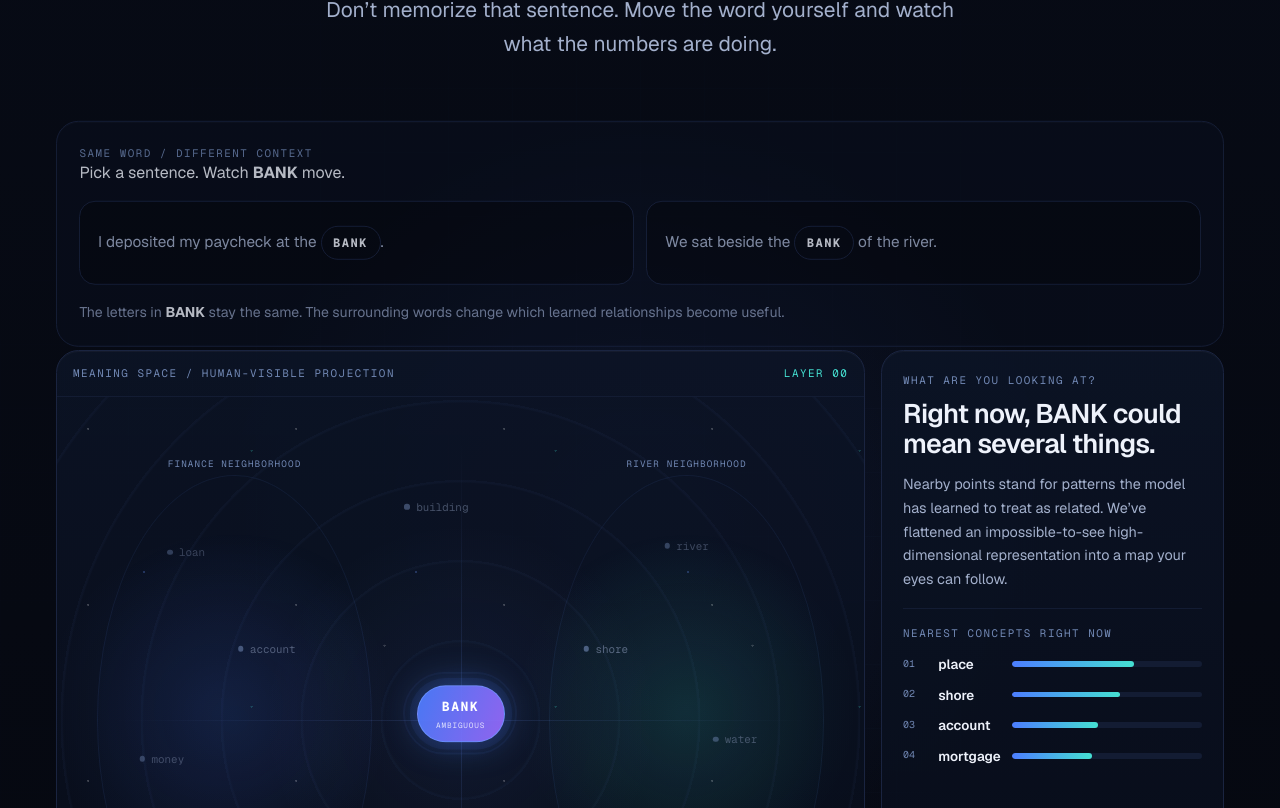
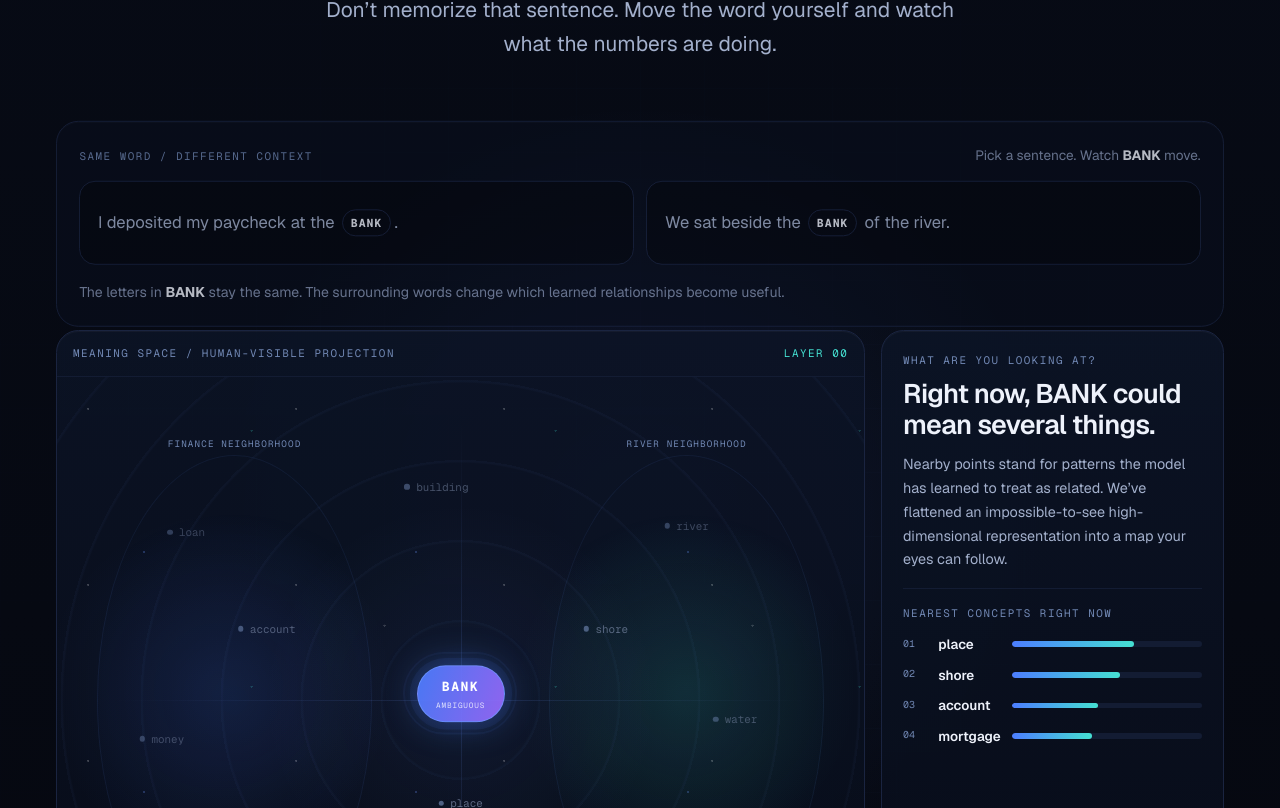
Before and after one commit to canukguy1974/colinsai, a Next.js app: page /investigations/black-box in a window 1280 px wide. Shown: the part 1032-1840 px from the top of the page. Built offline with nearby package versions, Linux system fonts and the light colour scheme.

Commit message:
style: polish meaning space teaching interactions

```diff
--- a/src/components/investigations/MeaningSpace.module.css
+++ b/src/components/investigations/MeaningSpace.module.css
@@ -54,6 +54,27 @@
   text-transform: uppercase;
 }
 
+.chooserTopline {
+  display: flex;
+  flex-wrap: wrap;
+  align-items: baseline;
+  justify-content: space-between;
+  gap: 0.7rem 1.5rem;
+}
+
+.chooserTopline p {
+  margin: 0;
+}
+
+.chooserTopline p:last-child {
+  font-size: 0.85rem;
+  color: var(--color-dim);
+}
+
+.chooserTopline strong {
+  color: var(--color-ink);
+}
+
 .contextButtons {
   display: grid;
   gap: 0.8rem;
@@ -62,11 +83,8 @@
 
 .contextButton {
   position: relative;
-  display: grid;
+  display: block;
   min-height: 5.25rem;
-  grid-template-columns: 1fr auto;
-  align-items: center;
-  gap: 1rem;
   overflow: hidden;
   border: 1px solid var(--color-line);
   border-radius: 1rem;
@@ -91,25 +109,25 @@
   border-color: #2a3963;
 }
 
-.contextButton span,
-.contextButton strong {
+.contextButton > span {
   position: relative;
   z-index: 1;
-}
-
-.contextButton span {
-  font-size: 0.96rem;
-  line-height: 1.55;
+  display: block;
+  font-size: clamp(0.95rem, 0.9rem + 0.18vw, 1.04rem);
+  line-height: 1.65;
 }
 
 .contextButton strong {
+  display: inline-block;
+  margin-inline: 0.22rem;
   border: 1px solid var(--color-line);
   border-radius: 999px;
-  padding: 0.5rem 0.72rem;
+  padding: 0.18rem 0.46rem;
   font-family: var(--font-mono);
-  font-size: 0.76rem;
-  letter-spacing: 0.12em;
+  font-size: 0.72rem;
+  letter-spacing: 0.09em;
   color: var(--color-ink);
+  transform: translateY(-0.03rem);
 }
 
 .contextActive {
@@ -124,6 +142,7 @@
 .contextActive strong {
   border-color: rgb(69 224 210 / 0.35);
   color: var(--color-cyan);
+  box-shadow: 0 0 1.2rem rgb(69 224 210 / 0.08);
 }
 
 .contextHint {
@@ -380,6 +399,10 @@
   accent-color: var(--color-cyan);
 }
 
+.layerControl input[type="range"]:disabled {
+  opacity: 0.4;
+}
+
 .layerTicks {
   display: grid;
   grid-template-columns: repeat(9, 1fr);
@@ -391,6 +414,13 @@
   width: 1px;
   height: 0.35rem;
   background: var(--color-line);
+}
+
+.layerHelp {
+  margin: 0.75rem 0 0;
+  font-size: 0.76rem;
+  line-height: 1.55;
+  color: var(--color-faint);
 }
 
 .readoutPanel {
@@ -418,7 +448,8 @@
   color: var(--color-muted);
 }
 
-.readoutBlock strong {
+.readoutBlock strong,
+.numberReveal strong {
   color: var(--color-ink);
 }
 
@@ -493,21 +524,16 @@
 }
 
 .numberReveal {
-  display: grid;
-  grid-template-rows: 0fr;
+  max-height: 0;
   opacity: 0;
   overflow: hidden;
-  transition: grid-template-rows 500ms var(--ease-out-expo), opacity 350ms ease;
-}
-
-.numberReveal > * {
-  min-height: 0;
+  transition: max-height 600ms var(--ease-out-expo), opacity 350ms ease, padding-top 350ms ease;
 }
 
 .numberRevealOpen {
-  grid-template-rows: 1fr;
+  max-height: 32rem;
   opacity: 1;
-  overflow: visible;
+  padding-top: 0.2rem;
 }
 
 .vectorEquation {
```
